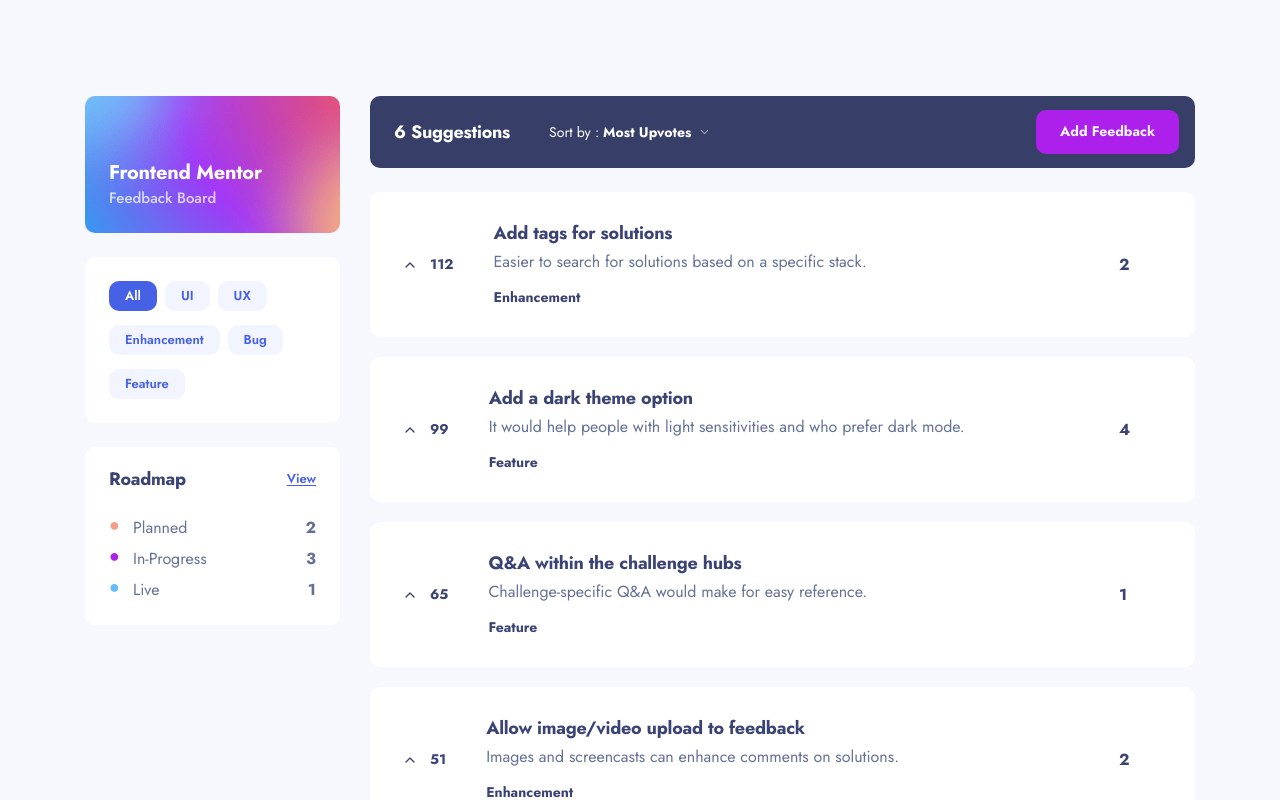
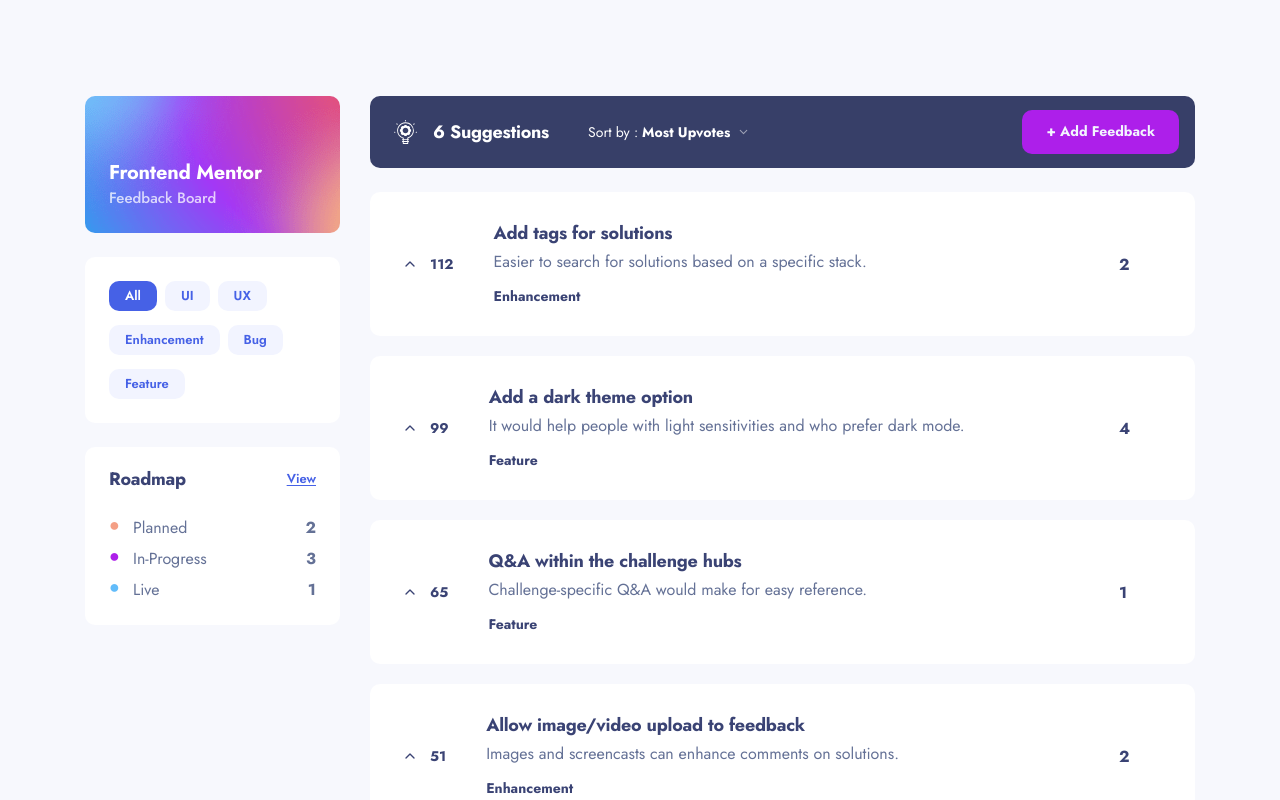
Before and after one commit to keremenen/product-feedback-app, a Next.js app: page / in a window 1280 px wide. Shown: the top 800 px of the page. Built offline with nearby package versions, Linux system fonts and the light colour scheme.

Commit message:
Fix button

```diff
--- a/src/components/summary-bar.tsx
+++ b/src/components/summary-bar.tsx
@@ -1,6 +1,4 @@
-// import Image from "next/image";
-// import plusIcon from "../icons/icon-plus.svg";
-// import suggestionIcon from "../icons/icon-suggestions.svg";
+import SuggestionsIcon from "../icons/icon-suggestions.svg";
 import {
   Select,
   SelectContent,
@@ -17,7 +15,7 @@
       <div className="flex flex-row items-center gap-[27px] rounded-md bg-primary-dark-blue px-4 py-[0.875rem] pl-6">
         {/* SUGGESTIONS */}
         <div className="flex items-center gap-4">
-          {/* <Image src={suggestionIcon} alt="suggestion icon" /> */}
+          <SuggestionsIcon />
 
           <h2 className="text-heading-3 text-primary-white">6 Suggestions</h2>
         </div>
@@ -43,10 +41,7 @@
 
         {/* BUTTON */}
         <div className="ml-auto">
-          <Button variant={"default"}>
-            {/* <Image src={plusIcon} alt="plus icon" /> */}
-            Add Feedback
-          </Button>
+          <Button>+ Add Feedback</Button>
         </div>
       </div>
     </section>
--- a/src/components/ui/button.tsx
+++ b/src/components/ui/button.tsx
@@ -4,7 +4,7 @@
 import { cn } from "@/lib/utils";
 
 const buttonVariants = cva(
-  "inline-flex items-center justify-center gap-3 whitespace-nowrap rounded-[10px] text-[0.813rem] md:text-[0.875rem] font-bold ring-offset-white transition-colors focus-visible:outline-none focus-visible:ring-2 focus-visible:ring-neutral-950 focus-visible:ring-offset-2 disabled:pointer-events-none disabled:opacity-50 [&_svg]:pointer-events-none [&_svg]:size-4 [&_svg]:shrink-0 tracking-normal",
+  "flex items-center justify-center gap-3 whitespace-nowrap rounded-[10px] text-[0.813rem] md:text-[0.875rem] font-bold ring-offset-white transition-colors focus-visible:outline-none focus-visible:ring-2 focus-visible:ring-neutral-950 focus-visible:ring-offset-2 disabled:pointer-events-none disabled:opacity-50 [&_svg]:pointer-events-none [&_svg]:size-4 [&_svg]:shrink-0 tracking-normal",
   {
     variants: {
       variant: {
```
